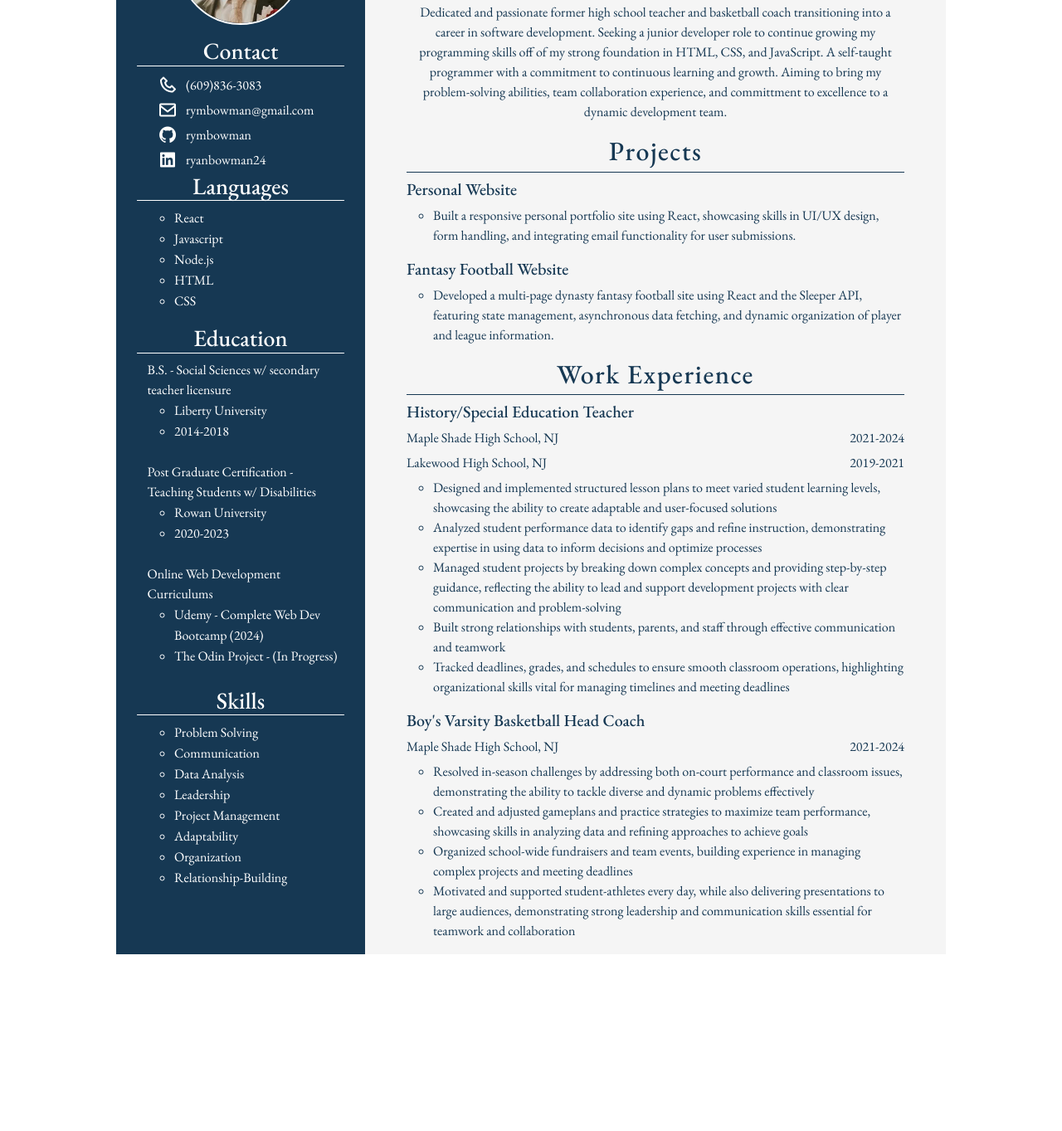
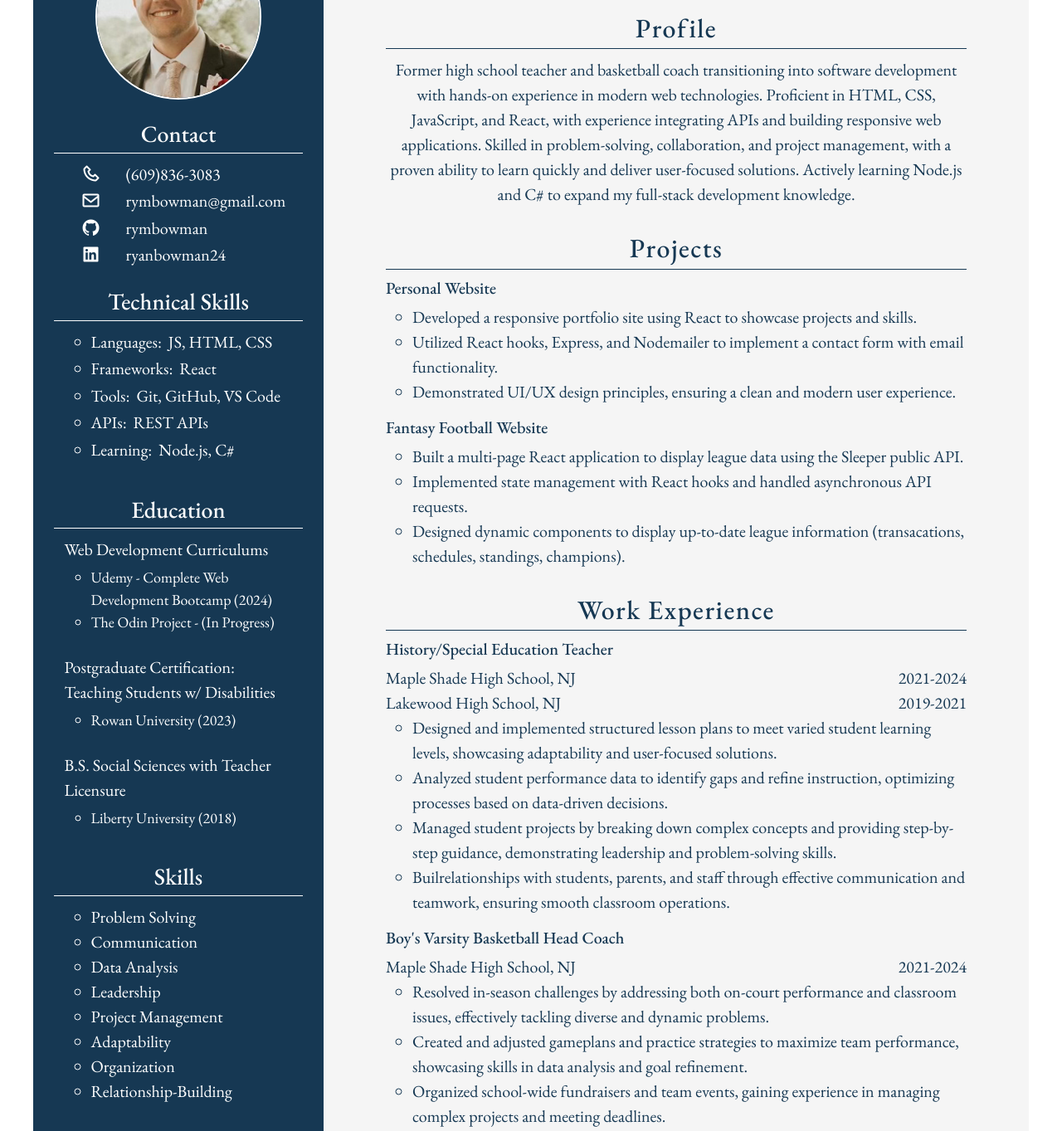
Before and after one commit to rymbowman/Resume, a website: page index.html in a window 1280 px wide. Shown: the part 155-1518 px from the top of the page at 83% size. Before the commit the page ends 1305 px from the top, so only its background shows below. Drawn offline with nearby package versions, Linux system fonts and the light colour scheme.

Commit message:
updated resume content and styling

```diff
--- a/index.html
+++ b/index.html
@@ -32,8 +32,8 @@
           alt="Profile Image"
         />
         <div class="contact">
-          <h3 class="side-container-header-1"></h3>
-          <div class="contact-list">
+          <h3 class="sidebar-header">Contact</h3>
+          <div class="contact-div">
             <div class="contact-list-item">
               <i class="bx bx-phone contact-icon"></i>
               <p class="contact-method">(609)836-3083</p>
@@ -66,51 +66,69 @@
           </div>
         </div>
 
-        <div class="languages">
-          <h3 class="side-container-header-2"></h3>
-          <ul class="languages-list">
-            <li>React</li>
-            <li>Javascript</li>
-            <li>Node.js</li>
-            <li>HTML</li>
-            <li>CSS</li>
+        <div class="technical-skills">
+          <h3 class="sidebar-header">Technical Skills</h3>
+          <ul class="technical-skills-list">
+            <li class="tech-skills-item">
+              <div class="tech-list-item">Languages: &nbsp;JS, HTML, CSS</div>
+            </li>
+            <li class="tech-skills-item">
+              <div class="tech-list-item">Frameworks: &nbsp;React</div>
+            </li>
+            <li class="tech-skills-item">
+              <div class="tech-list-item">
+                Tools: &nbsp;Git, GitHub, VS Code
+              </div>
+            </li>
+            <li class="tech-skills-item">
+              <div class="tech-list-item">APIs: &nbsp;REST APIs</div>
+            </li>
+            <li class="tech-skills-item">
+              <div class="tech-list-item">Learning: &nbsp;Node.js, C#</div>
+            </li>
           </ul>
         </div>
 
         <div class="education">
-          <h3 class="side-container-header-3"></h3>
-          <p class="education-info">
-            B.S. - Social Sciences w/ secondary teacher licensure
-          </p>
-          <ul class="education-list">
-            <li>Liberty University</li>
-            <li>2014-2018</li>
-          </ul>
-          <p class="education-info">
-            Post Graduate Certification - Teaching Students w/ Disabilities
-          </p>
-          <ul class="education-list">
-            <li>Rowan University</li>
-            <li>2020-2023</li>
-          </ul>
-          <p class="education-info">Online Web Development Curriculums</p>
-          <ul class="education-list">
-            <li>Udemy - Complete Web Dev Bootcamp (2024)</li>
-            <li>The Odin Project - (In Progress)</li>
-          </ul>
+          <h3 class="sidebar-header">Education</h3>
+          <div class="education-lists">
+            <div class="education-list-div">
+              <p class="education-info">Web Development Curriculums</p>
+              <ul class="education-list">
+                <li>Udemy - Complete Web Development Bootcamp (2024)</li>
+                <li>The Odin Project - (In Progress)</li>
+              </ul>
+            </div>
+            <div class="education-list-div">
+              <p class="education-info">
+                Postgraduate Certification: Teaching Students w/ Disabilities
+              </p>
+              <ul class="education-list">
+                <li>Rowan University (2023)</li>
+              </ul>
+            </div>
+            <div class="education-list-div">
+              <p class="education-info">
+                B.S. Social Sciences with Teacher Licensure
+              </p>
+              <ul class="education-list">
+                <li>Liberty University (2018)</li>
+              </ul>
+            </div>
+          </div>
         </div>
 
         <div class="skills">
-          <h3 class="side-container-header-4"></h3>
+          <h3 class="sidebar-header">Skills</h3>
           <ul class="skills-list">
-            <li>Problem Solving</li>
-            <li>Communication</li>
-            <li>Data Analysis</li>
-            <li>Leadership</li>
-            <li>Project Management</li>
-            <li>Adaptability</li>
-            <li>Organization</li>
-            <li>Relationship-Building</li>
+            <li class="skill-item">Problem Solving</li>
+            <li class="skill-item">Communication</li>
+            <li class="skill-item">Data Analysis</li>
+            <li class="skill-item">Leadership</li>
+            <li class="skill-item">Project Management</li>
+            <li class="skill-item">Adaptability</li>
+            <li class="skill-item">Organization</li>
+            <li class="skill-item">Relationship-Building</li>
           </ul>
         </div>
       </div>
@@ -122,14 +140,14 @@
         <div>
           <h2 class="heading-titles">Profile</h2>
           <p class="profile-content">
-            Dedicated and passionate former high school teacher and basketball
-            coach transitioning into a career in software development. Seeking a
-            junior developer role to continue growing my programming skills off
-            of my strong foundation in HTML, CSS, and JavaScript. A self-taught
-            programmer with a commitment to continuous learning and growth.
-            Aiming to bring my problem-solving abilities, team collaboration
-            experience, and committment to excellence to a dynamic development
-            team.
+            Former high school teacher and basketball coach transitioning into
+            software development with hands-on experience in modern web
+            technologies. Proficient in HTML, CSS, JavaScript, and React, with
+            experience integrating APIs and building responsive web
+            applications. Skilled in problem-solving, collaboration, and project
+            management, with a proven ability to learn quickly and deliver
+            user-focused solutions. Actively learning Node.js and C# to expand
+            my full-stack development knowledge.
           </p>
         </div>
 
@@ -140,9 +158,16 @@
           </h5>
           <ul class="work-description">
             <li>
-              Built a responsive personal portfolio site using React, showcasing
-              skills in UI/UX design, form handling, and integrating email
-              functionality for user submissions.
+              Developed a responsive portfolio site using React to showcase
+              projects and skills.
+            </li>
+            <li>
+              Utilized React hooks, Express, and Nodemailer to implement a
+              contact form with email functionality.
+            </li>
+            <li>
+              Demonstrated UI/UX design principles, ensuring a clean and modern
+              user experience.
             </li>
           </ul>
 
@@ -151,10 +176,16 @@
           </h5>
           <ul class="work-description">
             <li>
-              Developed a multi-page dynasty fantasy football site using React
-              and the Sleeper API, featuring state management, asynchronous data
-              fetching, and dynamic organization of player and league
-              information.
+              Built a multi-page React application to display league data using
+              the Sleeper public API.
+            </li>
+            <li>
+              Implemented state management with React hooks and handled
+              asynchronous API requests.
+            </li>
+            <li>
+              Designed dynamic components to display up-to-date league
+              information (transacations, schedules, standings, champions).
             </li>
           </ul>
         </div>
@@ -181,28 +212,23 @@
             <ul class="work-description">
               <li>
                 Designed and implemented structured lesson plans to meet varied
-                student learning levels, showcasing the ability to create
-                adaptable and user-focused solutions
+                student learning levels, showcasing adaptability and
+                user-focused solutions.
               </li>
               <li>
                 Analyzed student performance data to identify gaps and refine
-                instruction, demonstrating expertise in using data to inform
-                decisions and optimize processes
+                instruction, optimizing processes based on data-driven
+                decisions.
               </li>
               <li>
                 Managed student projects by breaking down complex concepts and
-                providing step-by-step guidance, reflecting the ability to lead
-                and support development projects with clear communication and
-                problem-solving
+                providing step-by-step guidance, demonstrating leadership and
+                problem-solving skills.
               </li>
               <li>
-                Built strong relationships with students, parents, and staff
-                through effective communication and teamwork
-              </li>
-              <li>
-                Tracked deadlines, grades, and schedules to ensure smooth
-                classroom operations, highlighting organizational skills vital
-                for managing timelines and meeting deadlines
+                Builrelationships with students, parents, and staff through
+                effective communication and teamwork, ensuring smooth classroom
+                operations.
               </li>
             </ul>
           </div>
@@ -223,23 +249,22 @@
           <ul class="work-description">
             <li>
               Resolved in-season challenges by addressing both on-court
-              performance and classroom issues, demonstrating the ability to
-              tackle diverse and dynamic problems effectively
+              performance and classroom issues, effectively tackling diverse and
+              dynamic problems.
             </li>
             <li>
               Created and adjusted gameplans and practice strategies to maximize
-              team performance, showcasing skills in analyzing data and refining
-              approaches to achieve goals
+              team performance, showcasing skills in data analysis and goal
+              refinement.
             </li>
             <li>
-              Organized school-wide fundraisers and team events, building
-              experience in managing complex projects and meeting deadlines
+              Organized school-wide fundraisers and team events, gaining
+              experience in managing complex projects and meeting deadlines.
             </li>
             <li>
-              Motivated and supported student-athletes every day, while also
-              delivering presentations to large audiences, demonstrating strong
-              leadership and communication skills essential for teamwork and
-              collaboration
+              Motivated and supported student-athletes daily, and delivered
+              presentations to large audiences, demonstratinleadership and
+              communication skills.
             </li>
           </ul>
         </div>
--- a/resume.css
+++ b/resume.css
@@ -1,101 +1,74 @@
 .resume-container {
   display: flex;
-  width: 1000px;
+  width: 1200px;
   margin: auto;
-  align-items: stretch;
 }
 
 .container-side {
   background-color: #163853;
-  width: 300px;
-  margin-bottom: 0;
+  width: 350px;
   font-family: "EB Garamond", serif;
   font-style: normal;
-  font-size: 16px;
+  font-size: 20px;
+  display: flex;
+  flex-direction: column;
+  align-items: center;
+  gap: 10px;
+  padding-top: 40px;
+}
+
+.container-main {
+  color: #163853;
+  width: 850px;
+  background-color: whitesmoke;
+  font-family: "EB Garamond", serif;
+  font-optical-sizing: auto;
+  font-style: normal;
+  font-size: 20px;
+  display: flex;
+  flex-direction: column;
+  align-items: center;
+  padding-top: 40px;
+}
+
+.profile-img {
+  height: 200px;
+  width: 200px;
+  border-radius: 50%;
+  border: 2px solid white;
+  margin-top: 35px;
+}
+
+.sidebar-header {
+  color: white;
+  width: 300px;
+  border-bottom: 1px solid white;
+  text-align: center;
+  margin-top: 15px;
+  margin-bottom: 10px;
+  padding-bottom: 5px;
+  font-size: 28px;
+}
+
+.contact {
+  color: white;
   display: flex;
   flex-direction: column;
   align-items: center;
 }
 
-.container-main {
-  color: #163853;
-  width: 700px;
-  background-color: whitesmoke;
-  font-family: "EB Garamond", serif;
-  font-optical-sizing: auto;
-  font-style: normal;
+.contact-div {
   display: flex;
   flex-direction: column;
-  align-items: center;
-}
-
-.profile-img {
-  height: 150px;
-  width: 150px;
-  border-radius: 50%;
-  border: 2px solid white;
-  margin-top: 35px;
-  margin-bottom: 15px;
-}
-
-.side-container-header-1:after {
-  content: "Contact";
-  color: white;
-  display: block;
-  width: 250px;
-  border-bottom: 1px solid white;
-  text-align: center;
-  margin: auto;
-}
-
-.side-container-header-2:after {
-  content: "Languages";
-  color: white;
-  display: block;
-  width: 250px;
-  border-bottom: 1px solid white;
-  text-align: center;
-  margin: auto;
-}
-
-.side-container-header-3:after {
-  content: "Education";
-  color: white;
-  display: block;
-  width: 250px;
-  border-bottom: 1px solid white;
-  text-align: center;
-  margin: auto;
-}
-
-.side-container-header-4:after {
-  content: "Skills";
-  color: white;
-  display: block;
-  width: 250px;
-  border-bottom: 1px solid white;
-  text-align: center;
-  margin: auto;
-}
-
-.contact {
-  color: white;
-}
-
-.contact-list {
-  padding: 0;
-  display: flex;
-  flex-direction: column;
-  width: 300px;
-  line-height: 30px;
-  font-family: "EB Garamond", serif;
+  padding-left: 20px;
+  gap: 2.5px;
+  width: 275px;
 }
 
 .contact-list-item {
   display: flex;
   align-items: center;
-  padding-left: 50px;
-  gap: 10px;
+  gap: 30px;
 }
 
 .contact-icon {
@@ -112,89 +85,110 @@
   text-decoration: none;
 }
 
-.languages {
+.technical-skills {
   color: white;
+  display: flex;
+  flex-direction: column;
+  align-items: center;
 }
 
-.languages-list {
+.technical-skills-list {
   color: white;
-  list-style: circle;
+  width: 275px;
   display: flex;
   flex-direction: column;
-  width: 300px;
-  padding-left: 70px;
-  line-height: 25px;
+  list-style: circle;
+  gap: 2.5px;
 }
 
 .education {
   color: white;
   display: flex;
   flex-direction: column;
+  align-items: center;
+}
+
+.education-lists {
+  display: flex;
+  flex-direction: column;
+  gap: 10px;
+}
+
+.education-list-div {
+  width: 275px;
+  display: flex;
+  flex-direction: column;
 }
 
 .education-info {
-  width: 225px;
-  margin: auto;
+  margin-bottom: 5px;
 }
 
 .education-list {
-  display: block;
   color: white;
   list-style: circle;
-  padding-left: 70px;
-  margin-bottom: 25px;
-  line-height: 25px;
+  display: flex;
+  flex-direction: column;
+  width: 275px;
+  font-size: 18px;
 }
 
 .skills {
   color: white;
+  display: flex;
+  flex-direction: column;
+  align-items: center;
+  margin-bottom: 25px;
 }
 
 .skills-list {
-  display: block;
+  color: white;
   list-style: circle;
-  width: 300px;
-  padding-left: 70px;
-  line-height: 25px;
+  width: 275px;
 }
 
 .title {
   font-weight: bold;
-  padding-top: 50px;
+  padding-top: 35px;
   display: block;
-  width: 100%;
+  width: 850px;
   text-align: center;
   letter-spacing: 2.5px;
+  font-size: 50px;
+  margin-bottom: 20px;
 }
 
 .heading-titles {
   border-bottom: 1.5px solid #163853;
-  width: 600px;
+  width: 700px;
   text-align: center;
   letter-spacing: 1.5px;
+  margin-top: 15px;
+  margin-bottom: 10px;
   padding-bottom: 5px;
+  font-size: 32px;
 }
 
 .work-experience-container {
-  width: 600px;
+  width: 700px;
 }
 
 .work-info-list {
   display: flex;
   justify-content: space-between;
-  width: 600px;
+  width: 700px;
   height: 25px;
   margin-bottom: 5px;
 }
 
 .profile-content {
-  width: 600px;
+  width: 700px;
   text-align: center;
 }
 
 .work-description {
   list-style: circle;
-  width: 600px;
+  width: 700px;
 }
 
 .links-main {
@@ -204,6 +198,15 @@
 
 @media print {
   @page {
+    size: A4;
     margin: 0;
   }
+
+  body {
+    margin: 0;
+  }
+
+  .resume-container {
+    height: 100vh;
+  }
 }
```
